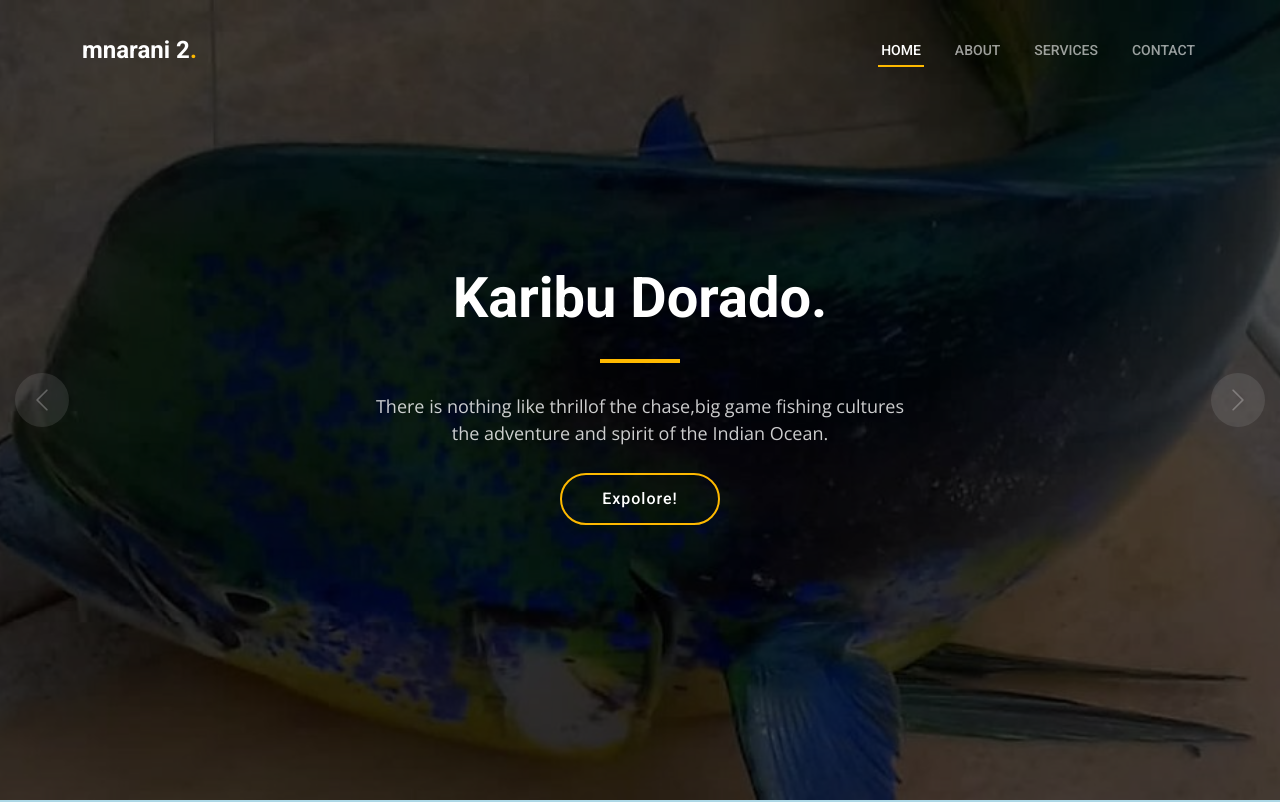
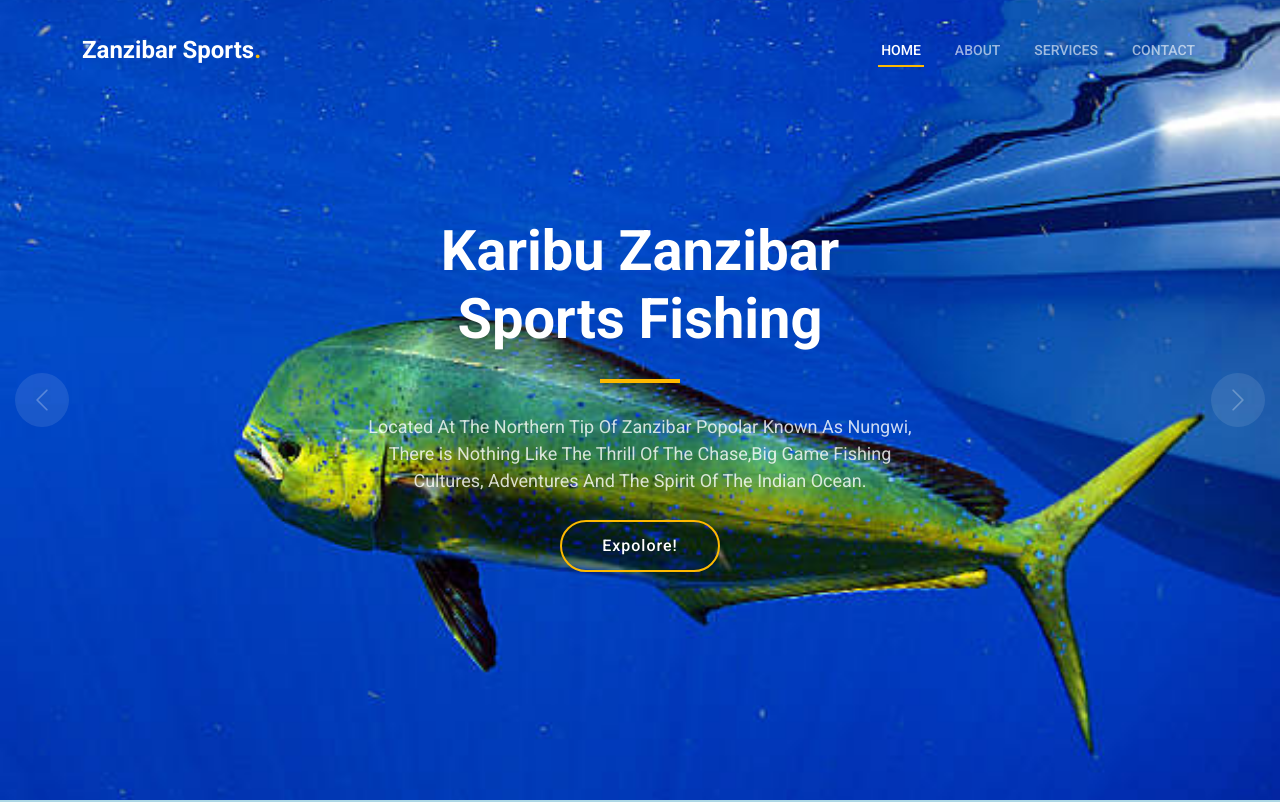
Before and after one commit to mundume/mnarani2, a plain HTML site: page index.html in a window 1280 px wide. Shown: the top 802 px of the page. Drawn offline with nearby package versions, Linux system fonts and the light colour scheme.

Commit message:
boyspice

```diff
--- a/assets/css/main.css
+++ b/assets/css/main.css
@@ -1,19 +1,8 @@
-/**
-* Template Name: UpConstruction - v1.0.1
-* Template URL: https://bootstrapmade.com/upconstruction-bootstrap-construction-website-template/
-* Author: BootstrapMade.com
-* License: https://bootstrapmade.com/license/
-*/
-
-/*--------------------------------------------------------------
-# Set main reusable colors and fonts using CSS variables
-# Learn more about CSS variables at https://developer.mozilla.org/en-US/docs/Web/CSS/Using_CSS_custom_properties
---------------------------------------------------------------*/
-/* Fonts */
+@import url('https://fonts.googleapis.com/css2?family=Roboto:wght@400;500;700&display=swap');
 :root {
-  --font-default: Open Sans, system-ui, -apple-system, Segoe UI, Roboto, Helvetica Neue, Arial, Noto Sans, Liberation Sans, sans-serif, Apple Color Emoji, Segoe UI Emoji, Segoe UI Symbol, Noto Color Emoji;
+  --font-default: Roboto, sans-serif;
   --font-primary: Roboto, sans-serif;
-  --font-secondary: Work Sans, sans-serif;
+  --font-secondary: Roboto, sans-serif;
 }
 
 /* Colors */
@@ -1885,7 +1874,7 @@ section {
 
 .hero .carousel-item::before {
   content: "";
-  background-color: rgba(0, 0, 0, 0.7);
+  background-color: transparent;
   position: absolute;
   inset: 0;
 }
--- a/index.html
+++ b/index.html
@@ -5,7 +5,7 @@
   <meta charset="utf-8">
   <meta content="width=device-width, initial-scale=1.0" name="viewport">
 
-  <title>mnarani2</title>
+  <title>Zanzibar Sports</title>
   <meta content="" name="description">
   <meta content="" name="keywords">
 
@@ -49,7 +49,7 @@
       <a href="index.html" class="logo d-flex align-items-center">
         <!-- Uncomment the line below if you also wish to use an image logo -->
         <!-- <img src="assets/img/logo.png" alt=""> -->
-        <h1>mnarani 2<span>.</span></h1>
+        <h1>Zanzibar Sports<span>.</span></h1>
       </a>
 
       <i class="mobile-nav-toggle mobile-nav-show bi bi-list"></i>
@@ -74,8 +74,8 @@
       <div class="container">
         <div class="row justify-content-center">
           <div class="col-lg-6 text-center">
-            <h2 data-aos="fade-down">Karibu <span>Dorado.</span></h2>
-            <p data-aos="fade-up">There is nothing like thrillof the chase,big game fishing cultures the adventure and spirit of the Indian Ocean.</p>
+            <h2 data-aos="fade-down">Karibu Zanzibar Sports Fishing</h2>
+            <p data-aos="fade-up">Located At The Northern Tip Of Zanzibar Popolar Known As Nungwi, There is Nothing Like The Thrill Of The Chase,Big Game Fishing Cultures, Adventures And The Spirit Of The Indian Ocean.</p>
             <a data-aos="fade-up" data-aos-delay="200" href="#get-started" class="btn-get-started">Expolore!</a>
           </div>
         </div>
@@ -84,8 +84,7 @@
 
     <div id="hero-carousel" class="carousel slide" data-bs-ride="carousel" data-bs-interval="5000">
 
-      <div class="carousel-item active" style="background-image: url(assets/img/pictures/hero1.jpeg)"></div>
-      <div class="carousel-item" style="background-image: url(assets/img/pictures/hero2.jpeg)"></div>
+      <div class="carousel-item active" style="background-image: url(assets/img/pictures/carousel.jpg)"></div>
 
 
       <a class="carousel-control-prev" href="#hero-carousel" role="button" data-bs-slide="prev">
@@ -362,6 +361,14 @@
                 </div>
               </div>
             </div><!-- End Projects Item -->
+            <div class="col-lg-4 col-md-6 portfolio-item filter-design">
+              <div class="portfolio-content h-100">
+                <img src="assets/img/pictures/gallery8.jpeg" class="img-fluid" alt="">
+                <div class="portfolio-info">
+                  <a href="assets/img/pictures/gallery8.jpeg" data-gallery="portfolio-gallery-remodeling" class="glightbox preview-link"><i class="bi bi-zoom-in"></i></a>
+                </div>
+              </div>
+            </div><!-- End Projects Item -->
 
 
 
@@ -516,12 +523,12 @@
 
           <div class="col-lg-4 col-md-6">
             <div class="footer-info">
-              <h3> Sea Mnarani</h3>
+              <h3> Zanzibar Sports Fishing</h3>
               <p>
                Zanzibar <br>
                 344, Nungwi<br><br>
-                <strong>Phone:</strong> +1 5589 55488 55<br>
-                <strong>Email:</strong> info@example.com<br>
+                <strong>Phone:</strong> +255777001188<br>
+                <strong>Email:</strong> abdiimohd@gmail.com<br>
               </p>
               <div class="social-links d-flex mt-3">
                 <a href="#" class="d-flex align-items-center justify-content-center"><i class="bi bi-twitter"></i></a>
```
Also changed, not shown: assets/img/pictures/carousel.jpg (added), assets/img/pictures/carousel1.jpg (added), assets/img/pictures/carousel2.jpg (added), assets/img/pictures/carousel3.jpg (added), assets/img/pictures/gallery8.jpeg (added).
